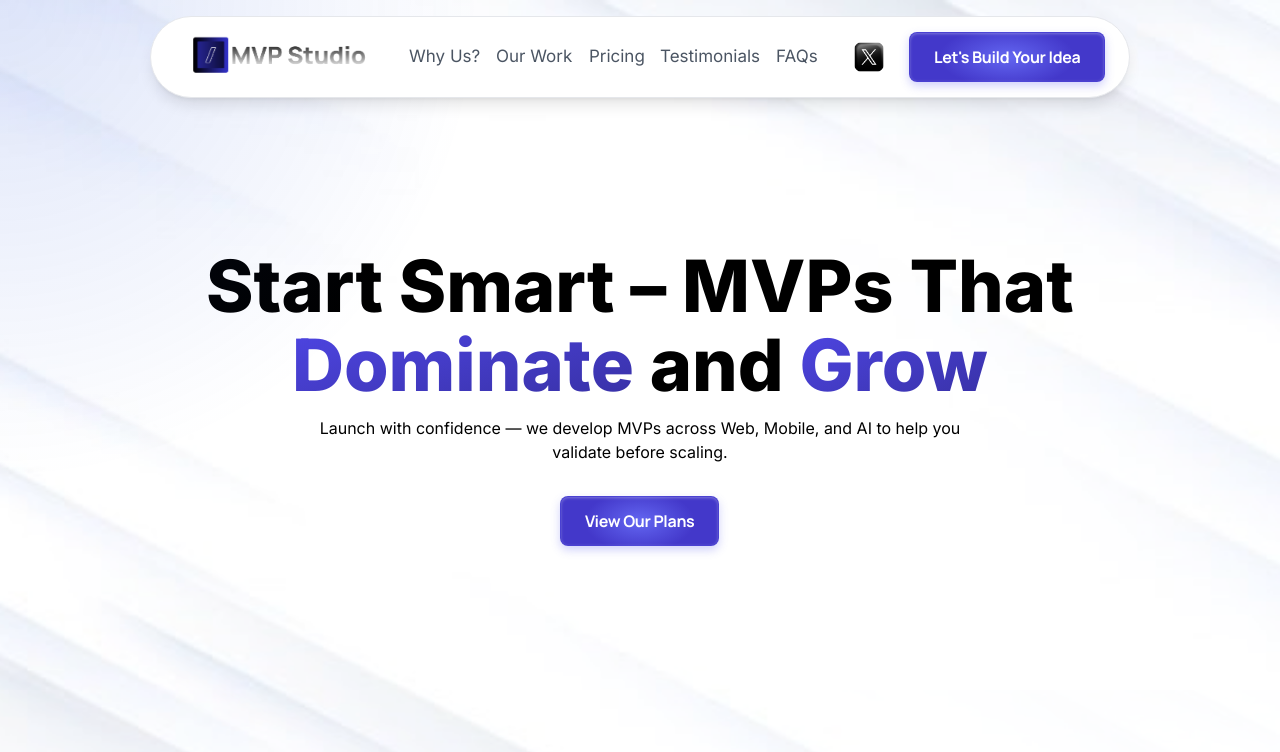
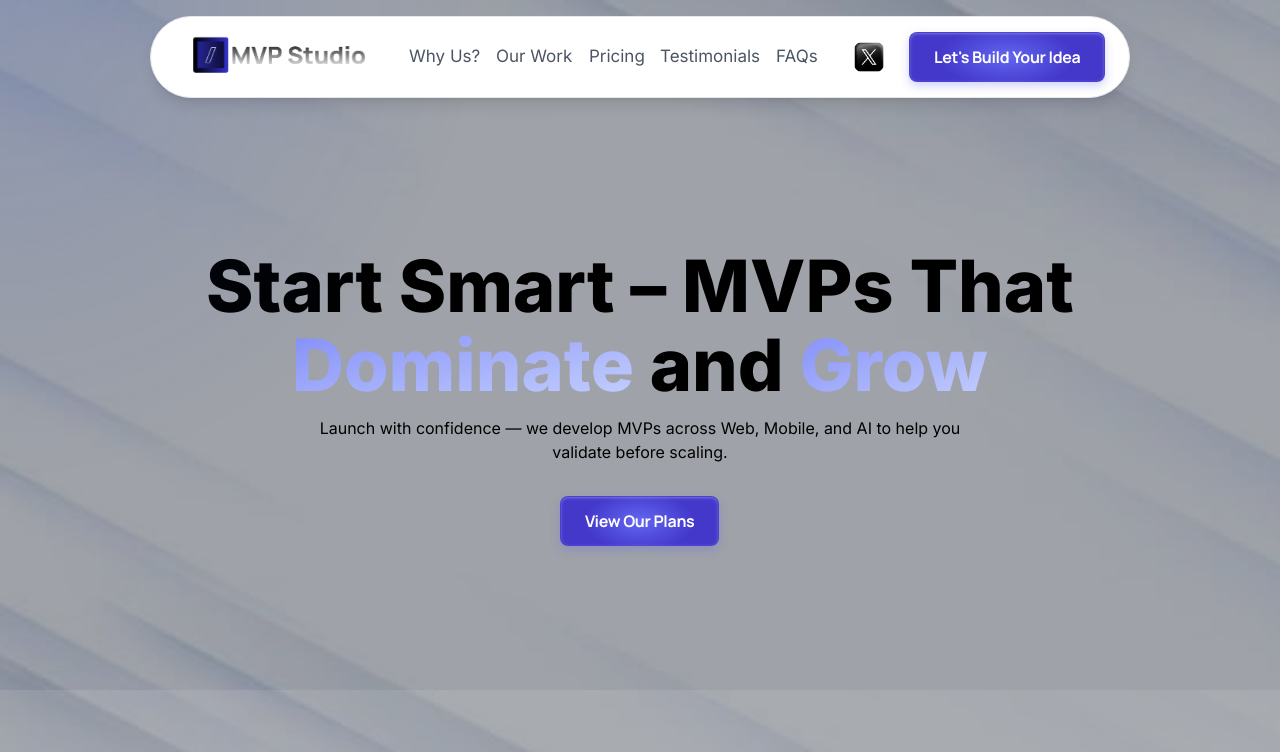
Before and after one commit to abhishekxdev/mvpnextjs, a Next.js app: page / in a window 1280 px wide. Shown: the top 752 px of the page. Built offline with nearby package versions, Linux system fonts and the light colour scheme; a web font is replaced by a local one.

Commit message:
Implementing Dark Mode

```diff
--- a/src/App.tsx
+++ b/src/App.tsx
@@ -16,9 +16,9 @@ import Services from './components/Services';
 
 export default function App() {
   return (
-    <div className="relative min-h-screen">
+    <div className="relative min-h-screen bg-gray-900">
       <div
-        className="fixed inset-0 w-screen h-screen bg-[url('/images/backart2.jpg')] bg-cover bg-center bg-no-repeat bg-fixed animate-fade-in"
+        className="fixed inset-0 w-screen h-screen bg-[url('/images/backart2.jpg')] bg-cover bg-center bg-no-repeat bg-fixed animate-fade-in opacity-10"
       />
 
       <div className="relative z-10">
--- a/src/app/globals.css
+++ b/src/app/globals.css
@@ -25,8 +25,7 @@ html {
 
 body {
   font-family: var(--font-manrope);
-  color: #00000000;
-  background: transparent;
+  @apply bg-gray-900 text-gray-100;
 }
 
 .font-satoshi {
@@ -34,11 +33,11 @@ body {
 }
 
 .gradient-text {
-  @apply bg-clip-text text-transparent bg-gradient-to-br from-indigo-600 to-indigo-800;
+  @apply bg-clip-text text-transparent bg-gradient-to-br from-indigo-400 to-indigo-200;
 }
 
 .hero-gradient-text {
-  @apply bg-clip-text text-transparent bg-gradient-to-br from-indigo-600 to-indigo-800;
+  @apply bg-clip-text text-transparent bg-gradient-to-br from-indigo-400 to-indigo-200;
 }
 
 .gradient-bg {
@@ -58,12 +57,7 @@ body {
 }
 
 section {
-  @apply bg-white/40;
-}
-
-.portfolio-box {
-  position: relative;
-  transform-style: preserve-3d;
+  @apply bg-gray-900/40;
 }
 
 .portfolio-box::before {
@@ -111,23 +105,23 @@ section {
   }
 
   .heading-xl {
-    @apply text-4xl sm:text-5xl md:text-6xl font-bold tracking-tight text-black;
+    @apply text-4xl sm:text-5xl md:text-6xl font-bold tracking-tight text-gray-100;
   }
 
   .heading-lg {
-    @apply text-3xl sm:text-4xl font-bold tracking-tight text-black;
+    @apply text-3xl sm:text-4xl font-bold tracking-tight text-gray-100;
   }
 
   .heading-md {
-    @apply text-2xl sm:text-3xl font-bold text-black;
+    @apply text-2xl sm:text-3xl font-bold text-gray-100;
   }
 
   .body-lg {
-    @apply text-lg text-black;
+    @apply text-lg text-gray-300;
   }
 
   .body-md {
-    @apply text-base text-black;
+    @apply text-base text-gray-300;
   }
 
   .btn {
@@ -135,6 +129,6 @@ section {
   }
 
   .card {
-    @apply bg-white/90 rounded-2xl p-6 shadow-lg border border-gray-200;
+    @apply bg-gray-800/90 rounded-2xl p-6 shadow-lg border border-gray-700;
   }
 }
```
